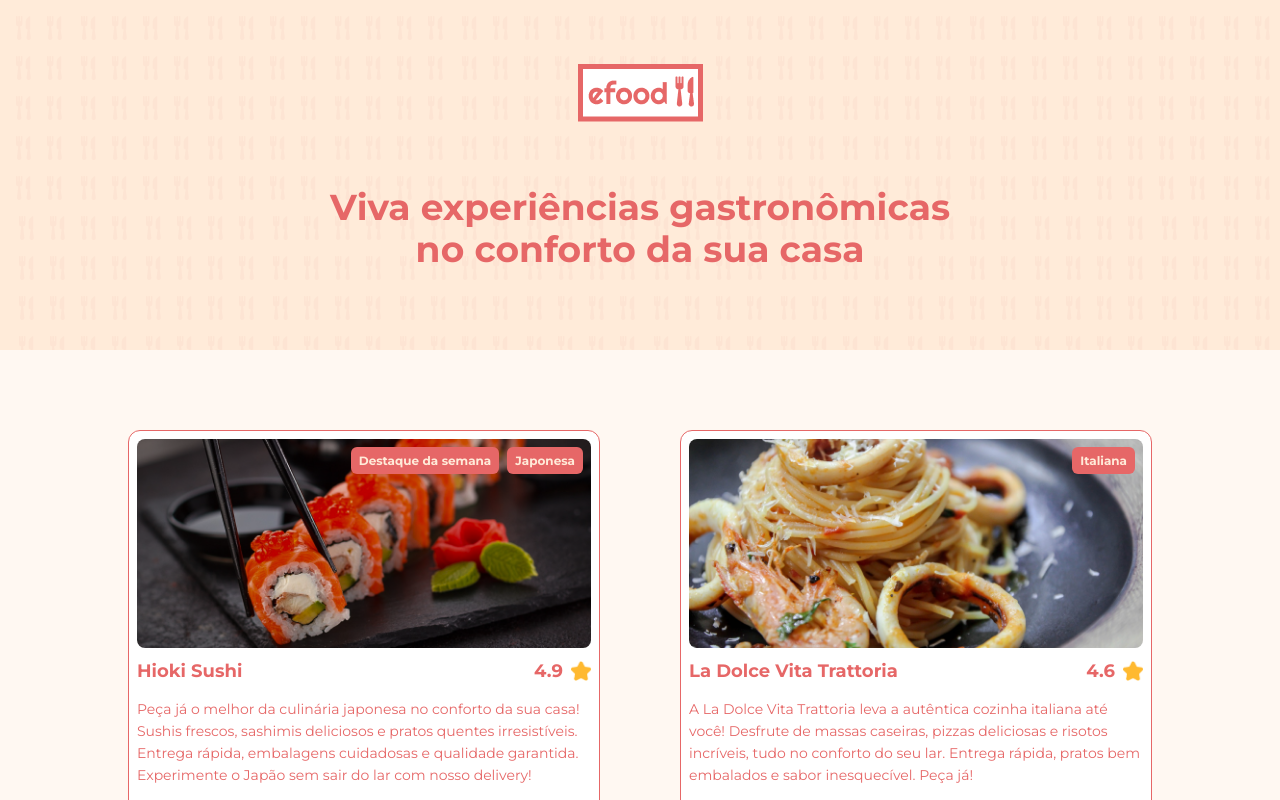
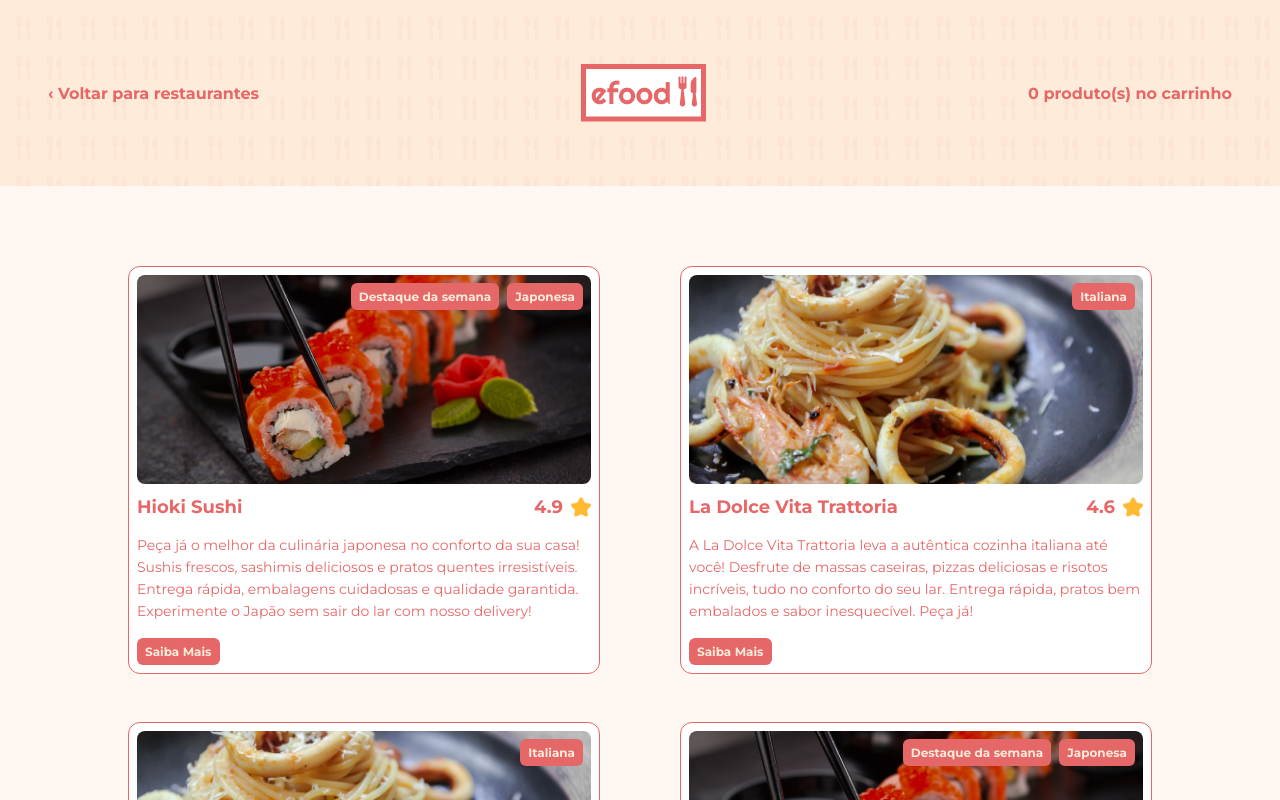
Before and after one commit to kakabosco/efood, a React (Create React App) app: page /la-dolce-vita in a window 1280 px wide. Shown: the top 800 px of the page. Built offline with nearby package versions, Linux system fonts and the light colour scheme.

Commit message:
header props config

```diff
--- a/src/components/Header/index.tsx
+++ b/src/components/Header/index.tsx
@@ -1,13 +1,37 @@
-import { HeaderDiv, Title, LogoDiv } from './styles'
+import { useLocation } from 'react-router-dom'
+import { HeaderDiv, Title, LogoDiv, ReturnLink, Cart } from './styles'
 import logo from '../../assets/images/logo.png'
 
-const Header = () => (
-  <HeaderDiv>
+export type HeaderProps = {
+  height?: string
+  showTitle?: boolean
+  showReturnLink?: boolean
+  showCart?: boolean
+}
+
+const Header = () => {
+  const location = useLocation()
+  const isHomePage = location.pathname === '/'
+
+  const height = isHomePage ? '350px' : '186px'
+  const showTitle = isHomePage
+  const showReturnLink = !isHomePage
+  const showCart = !isHomePage
+
+  return (
+    <HeaderDiv height={height}>
       <LogoDiv>
+        {showReturnLink && (
+          <ReturnLink to="/">&lsaquo; Voltar para restaurantes</ReturnLink>
+        )}
         <img src={logo} alt="Logo" />
+        {showCart && <Cart>0 produto(s) no carrinho</Cart>}
       </LogoDiv>
+      {showTitle && (
         <Title>Viva experiências gastronômicas no conforto da sua casa</Title>
+      )}
     </HeaderDiv>
   )
+}
 
 export default Header
--- a/src/components/Header/styles.ts
+++ b/src/components/Header/styles.ts
@@ -1,15 +1,24 @@
 import styled from 'styled-components'
 import header from '../../assets/images/header.png'
+import { Link } from 'react-router-dom'
+import { HeaderProps } from '.'
+import { colors } from '../../styles'
 
-export const HeaderDiv = styled.header`
-  height: 350px;
+export const HeaderDiv = styled.header<HeaderProps>`
+  height: ${(props) => props.height};
   background-image: url(${header});
 `
 
 export const LogoDiv = styled.div`
   display: flex;
-  justify-content: center;
-  padding: 64px 0;
+  justify-content: space-between;
+  align-items: center;
+  margin: 0 auto;
+  padding: 64px 48px;
+
+  img {
+    margin: 0 auto;
+  }
 `
 
 export const Title = styled.h2`
@@ -20,3 +29,13 @@ export const Title = styled.h2`
   text-align: center;
   line-height: 42px;
 `
+
+export const ReturnLink = styled(Link)`
+  color: ${colors.mainColor};
+  text-decoration: none;
+  font-weight: bold;
+`
+
+export const Cart = styled.a`
+  font-weight: bold;
+`
--- a/src/components/Restaurant/styles.ts
+++ b/src/components/Restaurant/styles.ts
@@ -3,8 +3,6 @@ import { colors } from '../../styles'
 
 export const Card = styled.div`
   position: relative;
-  max-width: 472px;
-  width: 100%;
   padding: 8px;
   border-radius: 12px;
   border: 1px solid ${colors.mainColor};
```
Lines whose indentation alone changed are shown as unchanged.
